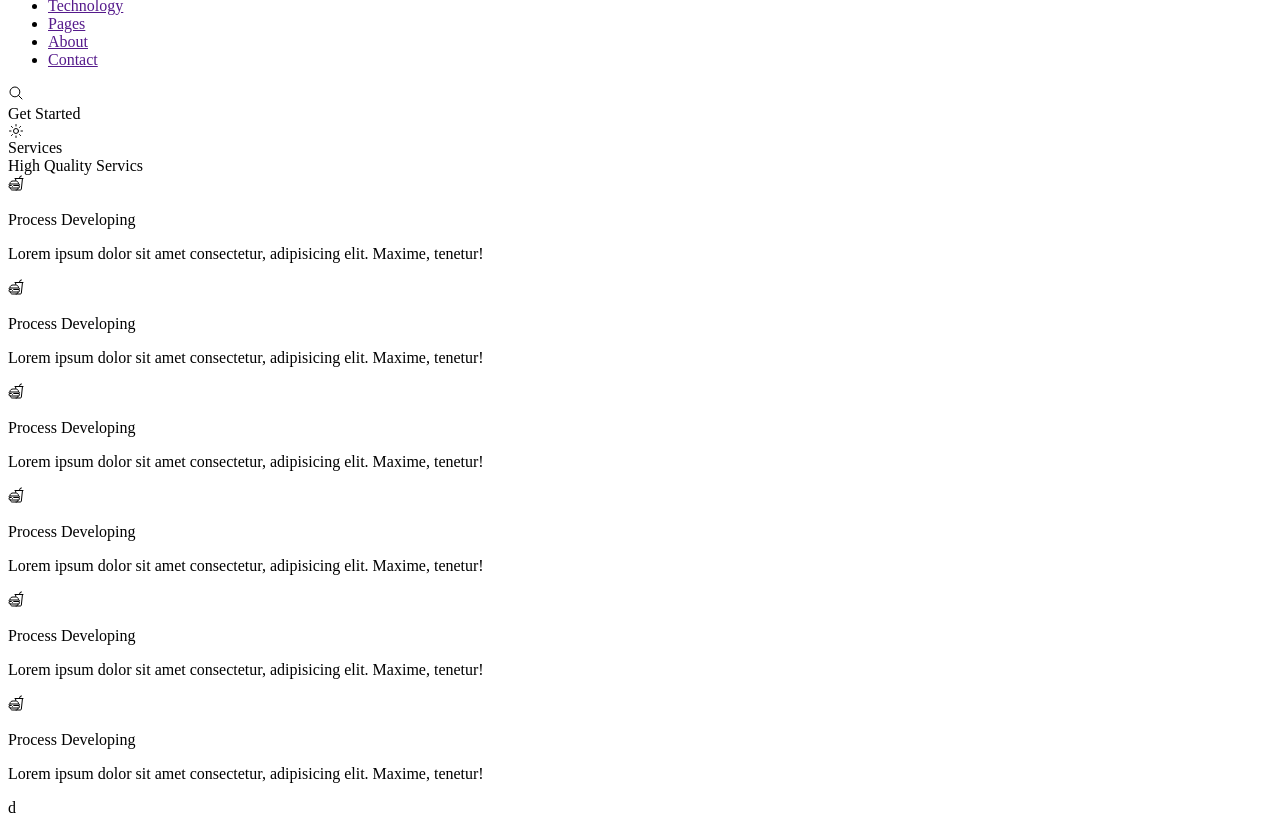
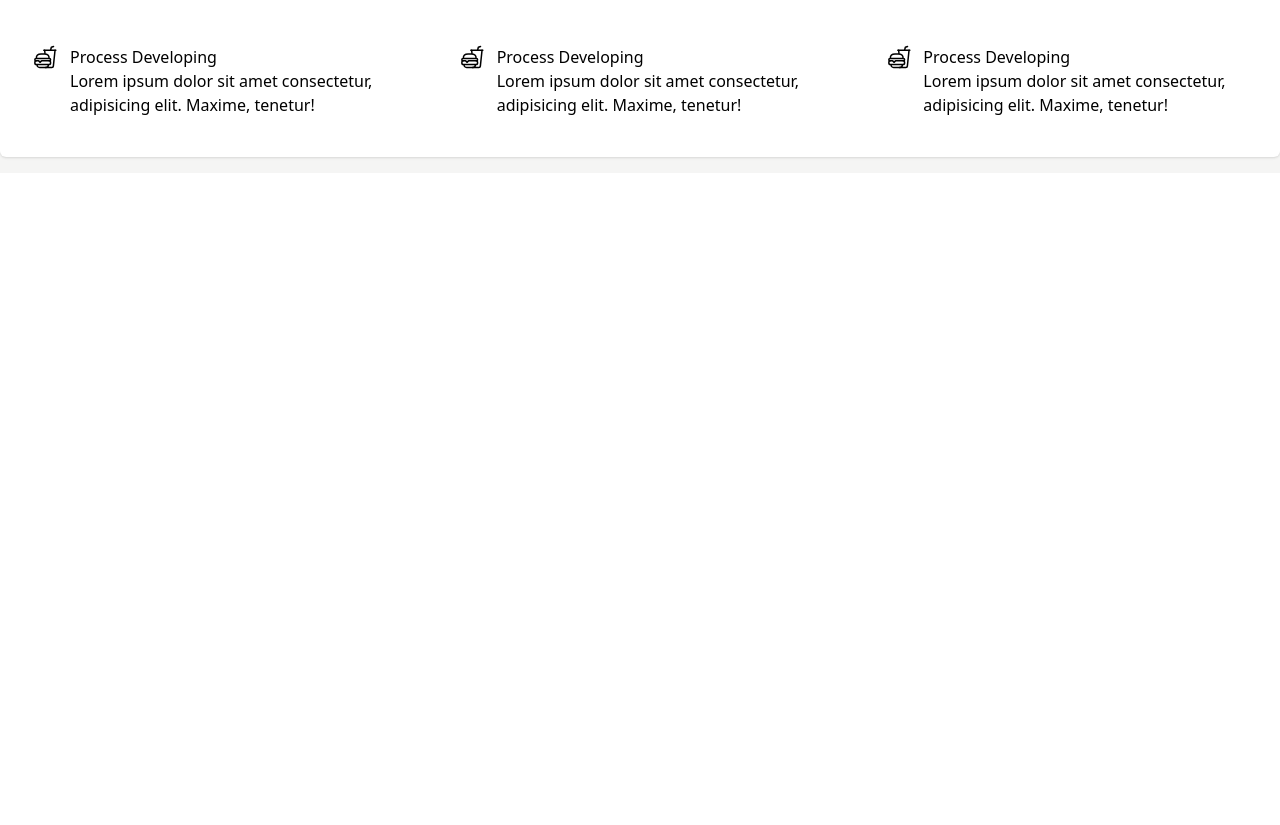
Before and after one commit to sgrgug/Landing-Page-by-Tailwind, a plain HTML site: page index.html in a window 1280 px wide. Shown: the part 311-1136 px from the top of the page. After the commit the page ends 800 px from the top, so only its background shows below. Drawn offline with nearby package versions, Linux system fonts and the light colour scheme; the site is published under a folder, as on GitHub Pages, so addresses that start at the root find nothing.

Commit message:
Update index.html
assets file fix

```diff
--- a/index.html
+++ b/index.html
@@ -7,8 +7,8 @@
     <meta name="viewport" content="width=device-width, initial-scale=1.0">
     <title>Document</title>
 
-  <script type="module" crossorigin src="/assets/index-78238bf5.js"></script>
-  <link rel="stylesheet" href="/assets/index-179a12bc.css">
+  <script type="module" crossorigin src="assets/index-78238bf5.js"></script>
+  <link rel="stylesheet" href="assets/index-179a12bc.css">
 </head>
 
 <body>
@@ -144,7 +144,6 @@
             </div>
         </div>
     </section>
-    <div class="h-96">d</div>
 
 
     <script type="module" src="https://unpkg.com/ionicons@7.1.0/dist/ionicons/ionicons.esm.js"></script>
```
